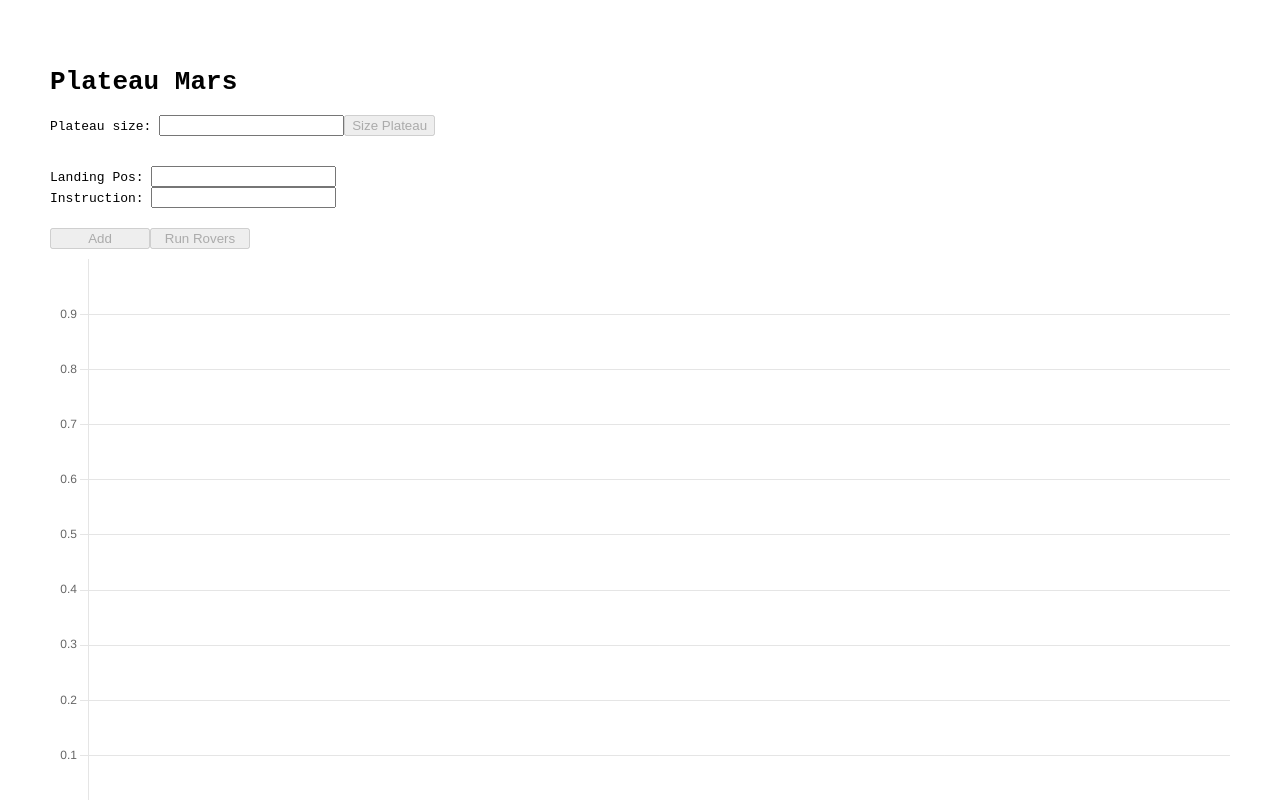
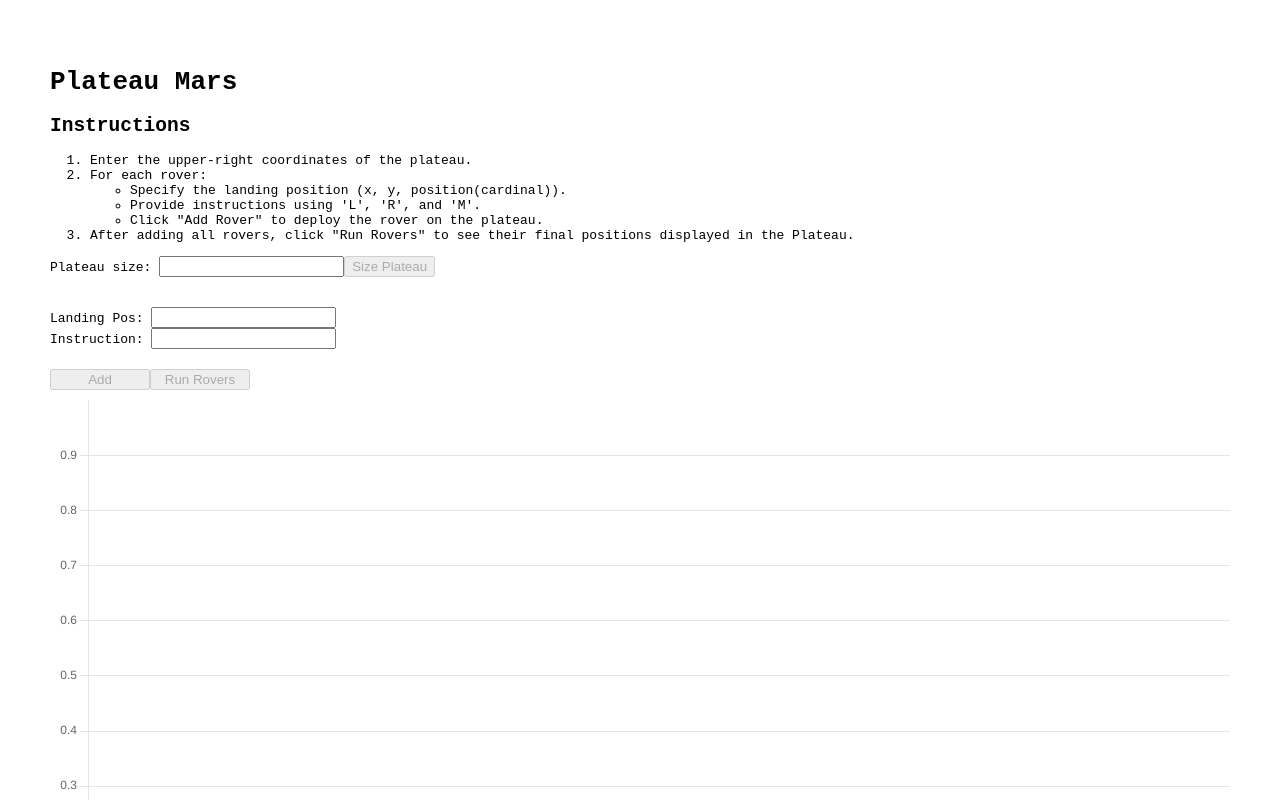
Before and after one commit to MairaGalvao/mars-rover-plateou, a React (Create React App) app: page / in a window 1280 px wide. Shown: the top 800 px of the page. Built offline with nearby package versions, Linux system fonts and the light colour scheme.

Commit message:
read.me: edit readme

```diff
--- a/src/Components/Main.tsx
+++ b/src/Components/Main.tsx
@@ -129,8 +129,25 @@ function Main() {
 
     return (
         <>
+
+
 <div className='main-app'>
+
+<div>
 <h1 className='main-title'>Plateau Mars</h1>
+
+<h2>Instructions</h2>
+  <ol>
+    <li>Enter the upper-right coordinates of the plateau.</li>
+    <li>For each rover:</li>
+    <ul>
+      <li>Specify the landing position (x, y, position(cardinal)).</li>
+      <li>Provide instructions using 'L', 'R', and 'M'.</li>
+      <li>Click "Add Rover" to deploy the rover on the plateau.</li>
+    </ul>
+    <li>After adding all rovers, click "Run Rovers" to see their final positions displayed in the Plateau.</li>
+  </ol>
+</div>
 <div id='plateau-rover-form' className='plateau-rover-form'>
 
             <div >
```
Also changed, not shown: 1 other file (tests, documents, lock files or other folders).
